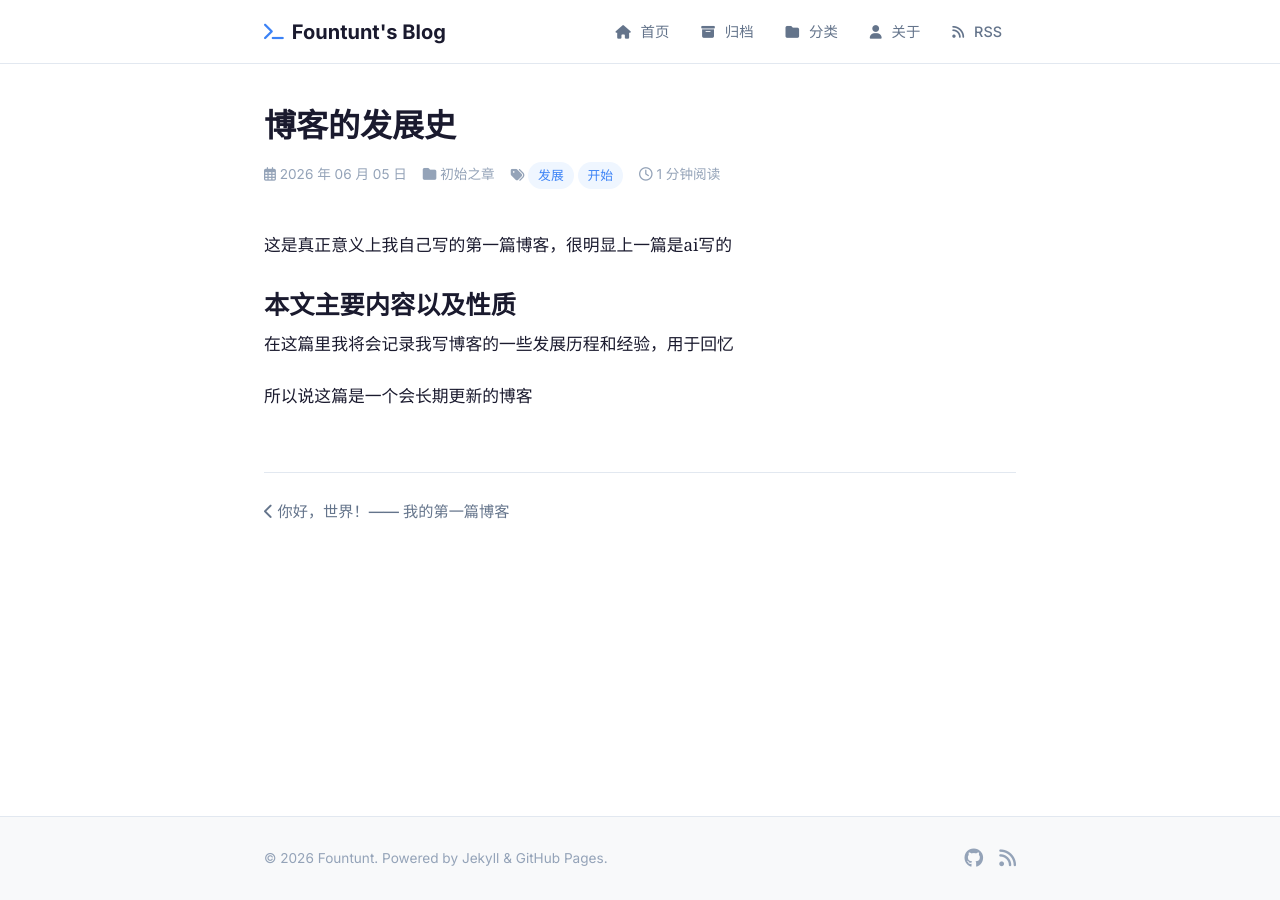
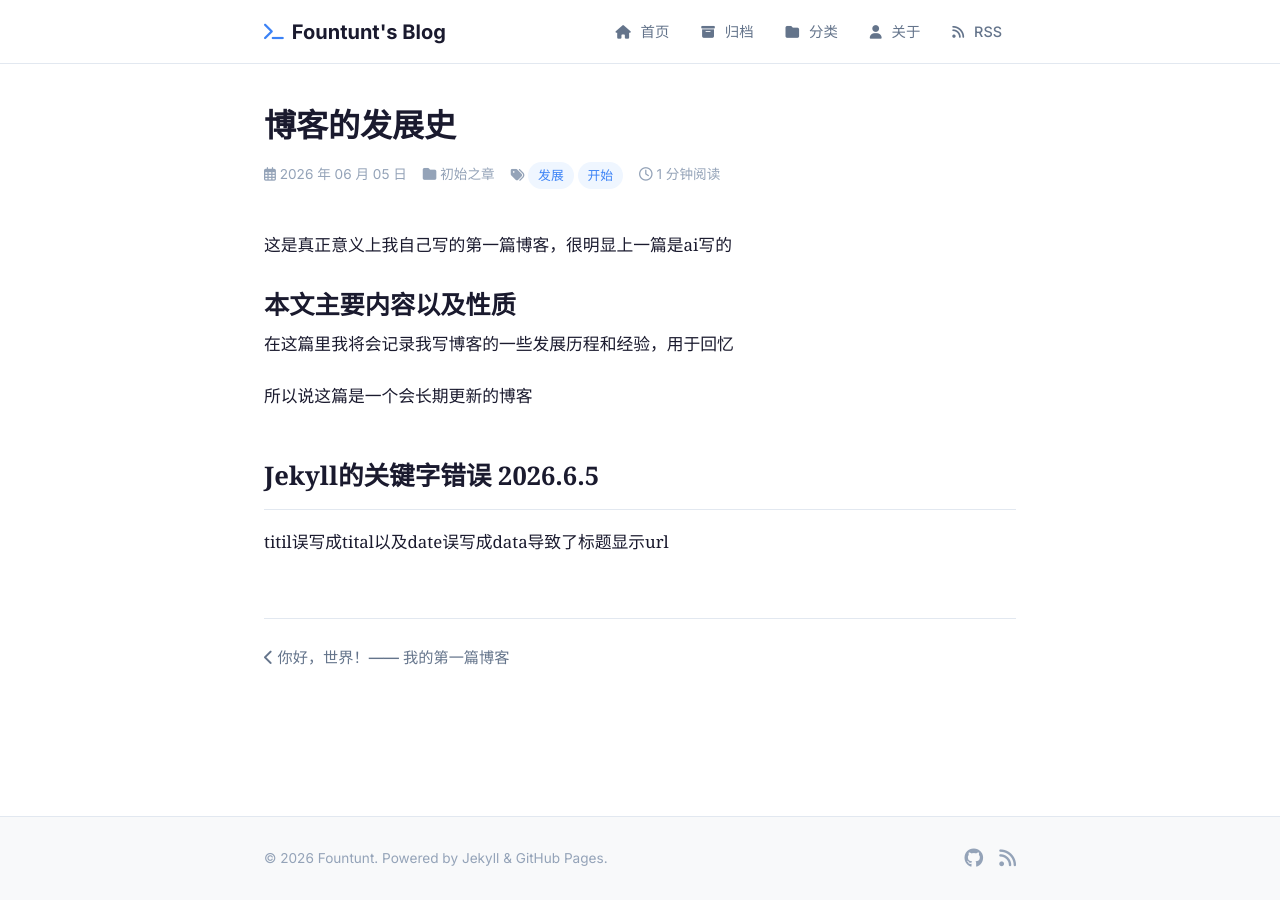
Before and after one commit to fountunt/fountunt.github.io, a Jekyll site: the page built from _posts/2026-06-05-the-instruction-of-begin-chapter.md, in a window 1280 px wide. Built offline with Jekyll 4.4.1, drawn with Linux system fonts in a browser that asks for light colours.

Commit message:
博客发展史的一则更新

```diff
--- a/_posts/2026-06-05-the-instruction-of-begin-chapter.md
+++ b/_posts/2026-06-05-the-instruction-of-begin-chapter.md
@@ -9,6 +9,11 @@
 这是真正意义上我自己写的第一篇博客，很明显上一篇是ai写的
 
 # 本文主要内容以及性质
+
 在这篇里我将会记录我写博客的一些发展历程和经验，用于回忆
 
 所以说这篇是一个会长期更新的博客
+
+## Jekyll的关键字错误 2026.6.5
+
+titil误写成tital以及date误写成data导致了标题显示url
```
